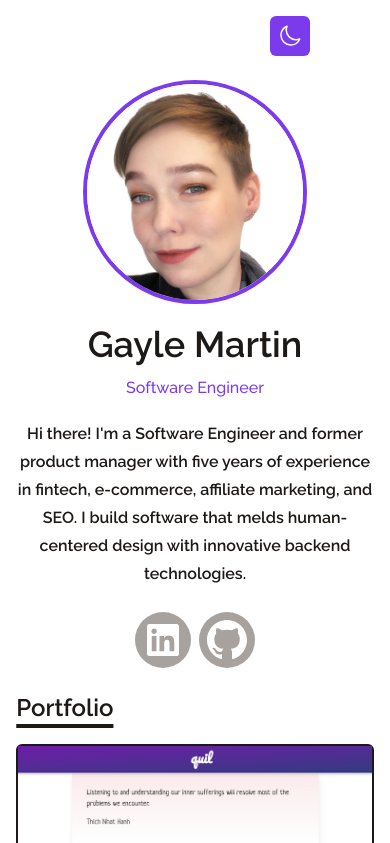
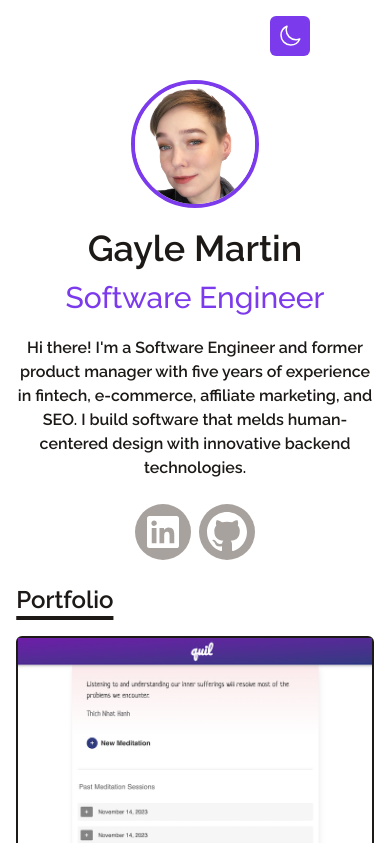
Before and after one commit to gaylem/gaylem.github.io, a React (Vite) app: page / in a window 390 px wide. Shown: the top 843 px of the page. Built offline with nearby package versions, Linux system fonts and the light colour scheme; no server answers.

Commit message:
Adjust responsiveness of intro section and update image sizes

```diff
--- a/src/components/Intro.jsx
+++ b/src/components/Intro.jsx
@@ -3,10 +3,10 @@ import React from 'react';
 function Intro() {
   return (
     <div className='flex items-center justify-center flex-col text-center pt-20 pb-6'>
-      <img alt='name' src='/portfolio/assets/selfie.jpeg' className='h-56 w-56 rounded-full border-4 dark:border-orange-300 border-violet-600' />
-      <h1 className='text-4xl md:text-7xl dark:text-white mb-1 md:mb-3 font-bold pt-5'>Gayle Martin</h1>
-      <p className='text-base md:text-4xl mb-3 font-medium dark:text-orange-300 text-violet-600 p-2'>Software Engineer</p>
-      <p className='text-base/7 max-w-xl mb-6 font-bold'>Hi there! I'm a Software Engineer and former product manager with five years of experience in fintech, e-commerce, affiliate marketing, and SEO. I build software that melds human-centered design with innovative backend technologies.</p>
+      <img alt='name' src='/portfolio/assets/selfie.jpeg' className='h-32 md:h-48 lg:h-56 w-32 md:w-48 lg:w-56 rounded-full border-4 dark:border-orange-300 border-violet-600' />
+      <h1 className='text-4xl md:text-6xl dark:text-white mb-1 md:mb-3 font-bold pt-5'>Gayle Martin</h1>
+      <p className='text-3xl md:text-4xl mb-3 font-medium dark:text-orange-300 text-violet-600 p-2'>Software Engineer</p>
+      <p className='text-base md:text-lg max-w-xl mb-6 font-bold'>Hi there! I'm a Software Engineer and former product manager with five years of experience in fintech, e-commerce, affiliate marketing, and SEO. I build software that melds human-centered design with innovative backend technologies.</p>
       <div className='container max-w-screen-lg mx-auto'>
         <div>
           <div className='flex flex-wrap justify-center gap-2'>
```
Also changed, not shown: public/assets/portfolio.png, public/assets/space-news.png.
